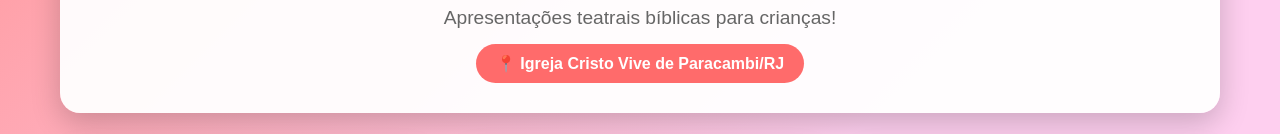
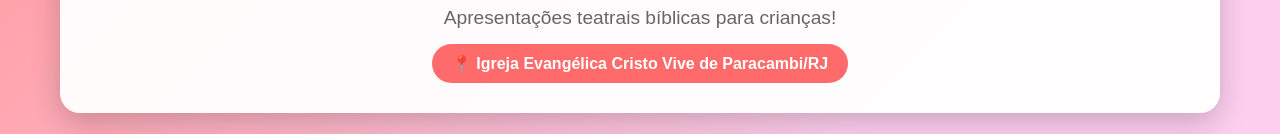
Before and after one commit to Izolani/pequenos-discipulos-site, a plain HTML site: page pages/jogral.html in a window 1280 px wide. Shown: the part 163-297 px from the top of the page. Drawn offline with Linux system fonts and the light colour scheme.

Commit message:
Update jogral.html

```diff
--- a/pages/jogral.html
+++ b/pages/jogral.html
@@ -3,7 +3,7 @@
 <head>
     <meta charset="UTF-8">
     <meta name="viewport" content="width=device-width, initial-scale=1.0">
-    <title>🎭 Jogral Infantil - Igreja Cristo Vive</title>
+    <title>🎭 Jogral Infantil - Igreja Evangélica Cristo Vive de Paracambi</title>
     <style>
         * {
             margin: 0;
@@ -229,7 +229,7 @@
             </a>
             <h1>🎭 Jogral Infantil</h1>
             <p>Apresentações teatrais bíblicas para crianças!</p>
-            <div class="localizacao">📍 Igreja Cristo Vive de Paracambi/RJ</div>
+            <div class="localizacao">📍 Igreja Evangélica Cristo Vive de Paracambi/RJ</div>
         </header>
 
         <!-- Área do Jogral Ativo -->
@@ -688,4 +688,5 @@
         }
     </script>
 </body>
+
 </html>
```
